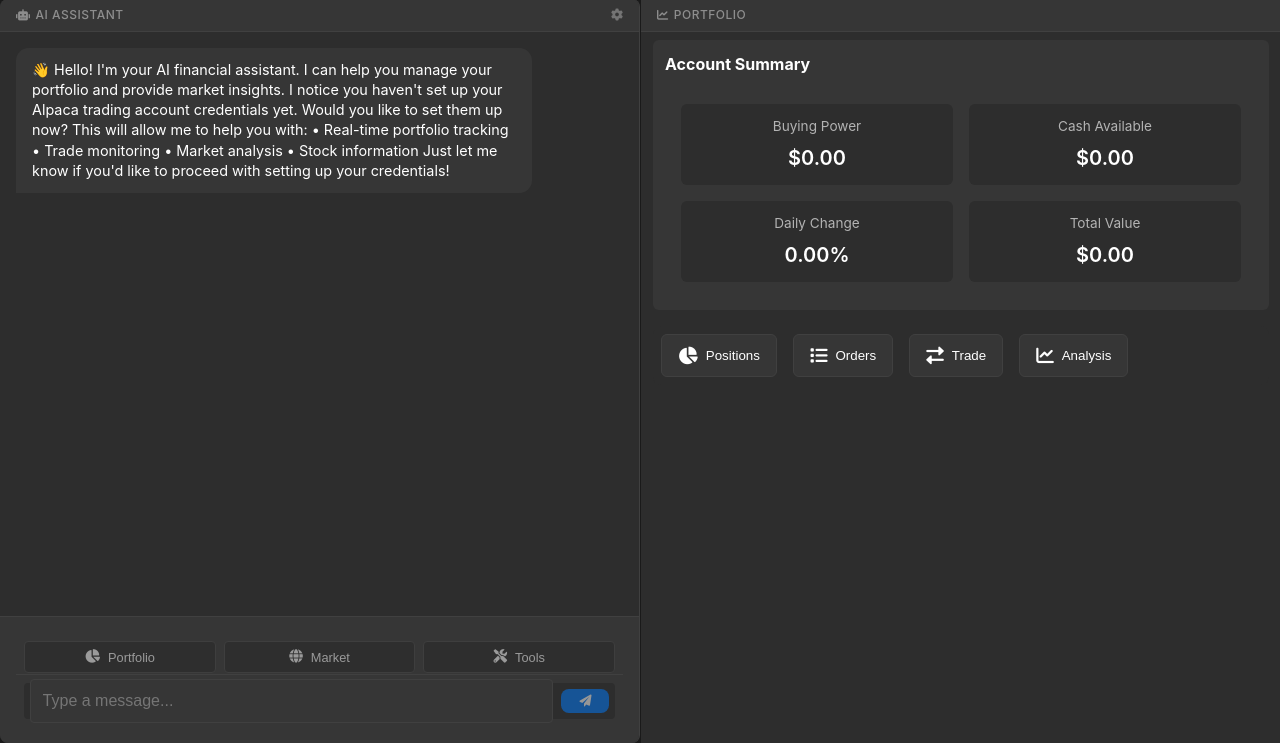
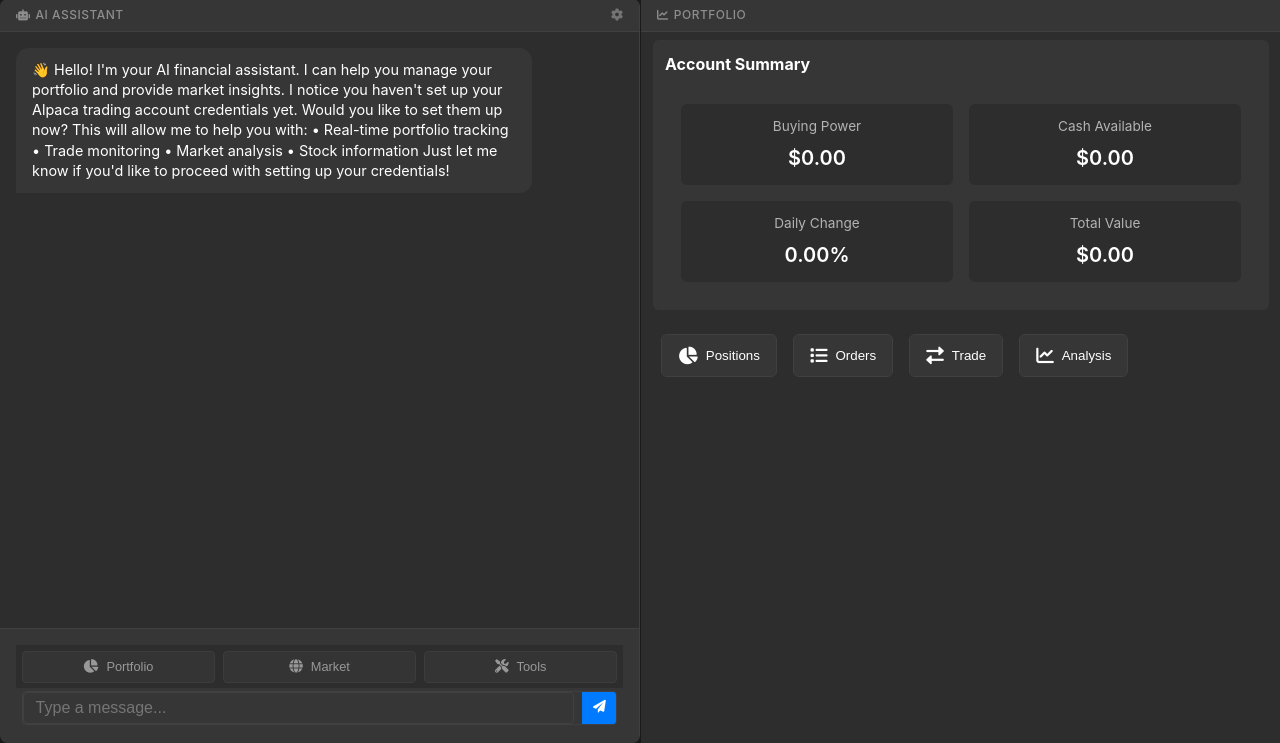
Before and after one commit to vdk888/Bubble-3, a Flask app: page /dashboard in a window 1280 px wide. Shown: the part 57-800 px from the top of the page. Run offline with Flask 3, Linux system fonts and the light colour scheme; the visitor is signed in with stand-in values (Sample User, id 1).

Commit message:
design 3

```diff
--- a/static/css/dashboard.css
+++ b/static/css/dashboard.css
@@ -9,7 +9,7 @@
 }
 
 /* Chat Section */
-.chat-section, .chat-panel {
+.chat-section {
     flex: 0.4;
     min-width: 280px;
     display: flex;
@@ -18,6 +18,13 @@
     border-radius: 6px;
     overflow: hidden;
     transition: all 0.3s ease;
+}
+
+.chat-panel {
+    display: flex;
+    flex-direction: column;
+    height: 100%;
+    background: var(--dark-bg-secondary);
 }
 
 /* Portfolio Section */
@@ -102,6 +109,8 @@
     flex-direction: column;
     gap: 0.5rem;
     background: var(--dark-bg-secondary);
+    margin-bottom: 0;
+    min-height: 0; /* Ensures proper flex behavior */
 }
 
 .message {
@@ -131,19 +140,23 @@
 
 /* Chat Input */
 .chat-input {
-    background: var(--dark-bg-tertiary);
-    border-top: 1px solid var(--dark-border);
+    background: var(--dark-bg-secondary);
+    padding: 0;
 }
 
 .input-group {
     display: flex;
-    gap: 0.35rem;
-    align-items: center;
-    background: var(--dark-bg-secondary);
-    padding: 0.35rem;
+    align-items: stretch;
+    background: var(--dark-bg-tertiary);
     border-radius: 4px;
-    margin: 0.5rem;
-    height: 36px;
+    height: 34px;
+    border: 1px solid var(--dark-border);
+    overflow: hidden;
+    margin: 0.15rem 0.35rem;
+}
+
+.input-group:focus-within {
+    border-color: var(--accent-color);
 }
 
 .dark-input {
@@ -151,9 +164,10 @@
     background: transparent;
     border: none;
     color: var(--dark-text-primary);
-    padding: 0 0.25rem;
+    padding: 0.35rem;
     outline: none;
     font-size: 0.75rem;
+    min-width: 0;
 }
 
 .dark-input::placeholder {
@@ -166,36 +180,35 @@
     opacity: 0;
 }
 
-.btn-dark {
-    background: transparent;
-    color: var(--dark-text-secondary);
+#send-button {
+    background: var(--accent-color);
+    color: var(--dark-text-primary);
     border: none;
-    padding: 0.15rem;
-    border-radius: 3px;
     cursor: pointer;
-    transition: all var(--transition-speed) var(--transition-timing);
+    transition: background-color var(--transition-speed) var(--transition-timing);
     font-size: 0.75rem;
     display: flex;
     align-items: center;
     justify-content: center;
-    width: 24px;
-    height: 24px;
-    opacity: 0.5;
+    width: 34px;
+    flex-shrink: 0;
 }
 
-.btn-dark:hover {
-    color: var(--accent-color);
-    opacity: 1;
+#send-button:hover {
+    background: var(--accent-color-hover);
+}
+
+#send-button i {
+    font-size: 0.8rem;
 }
 
 /* Quick Actions */
 .quick-actions {
     display: flex;
     gap: 0.5rem;
-    padding: 0.5rem;
-    background: var(--dark-bg-tertiary);
-    border-bottom: 1px solid var(--dark-border);
-    height: 42px;
+    padding: 0.35rem;
+    background: var(--dark-bg-secondary);
+    margin: 0;
 }
 
 .action-category {
@@ -205,7 +218,7 @@
 
 .category-btn {
     width: 100%;
-    background: var(--dark-bg-secondary);
+    background: var(--dark-bg-tertiary);
     color: var(--dark-text-secondary);
     border: 1px solid var(--dark-border);
     padding: 0.5rem 0.75rem;
@@ -234,12 +247,12 @@
 }
 
 .action-category:hover .category-btn i {
-    transform: rotate(-180deg);
+    transform: rotate(180deg);
 }
 
 .sub-actions {
     position: absolute;
-    top: calc(100% + 4px);
+    bottom: calc(100% + 4px);
     left: 0;
     right: 0;
     background: var(--dark-bg-secondary);
@@ -247,7 +260,7 @@
     border-radius: 4px;
     overflow: hidden;
     opacity: 0;
-    transform: translateY(-4px) scale(0.95);
+    transform: translateY(4px) scale(0.95);
     pointer-events: none;
     transition: all var(--transition-speed) var(--transition-timing);
     z-index: 100;
--- a/templates/components/chat-panel.html
+++ b/templates/components/chat-panel.html
@@ -67,7 +67,7 @@
         </div>
         <div class="input-group">
             <input type="text" class="dark-input" id="chat-input" placeholder="Type a message..." autocomplete="off">
-            <button class="btn-dark" id="send-button">
+            <button id="send-button">
                 <i class="fas fa-paper-plane"></i>
             </button>
         </div>
```
